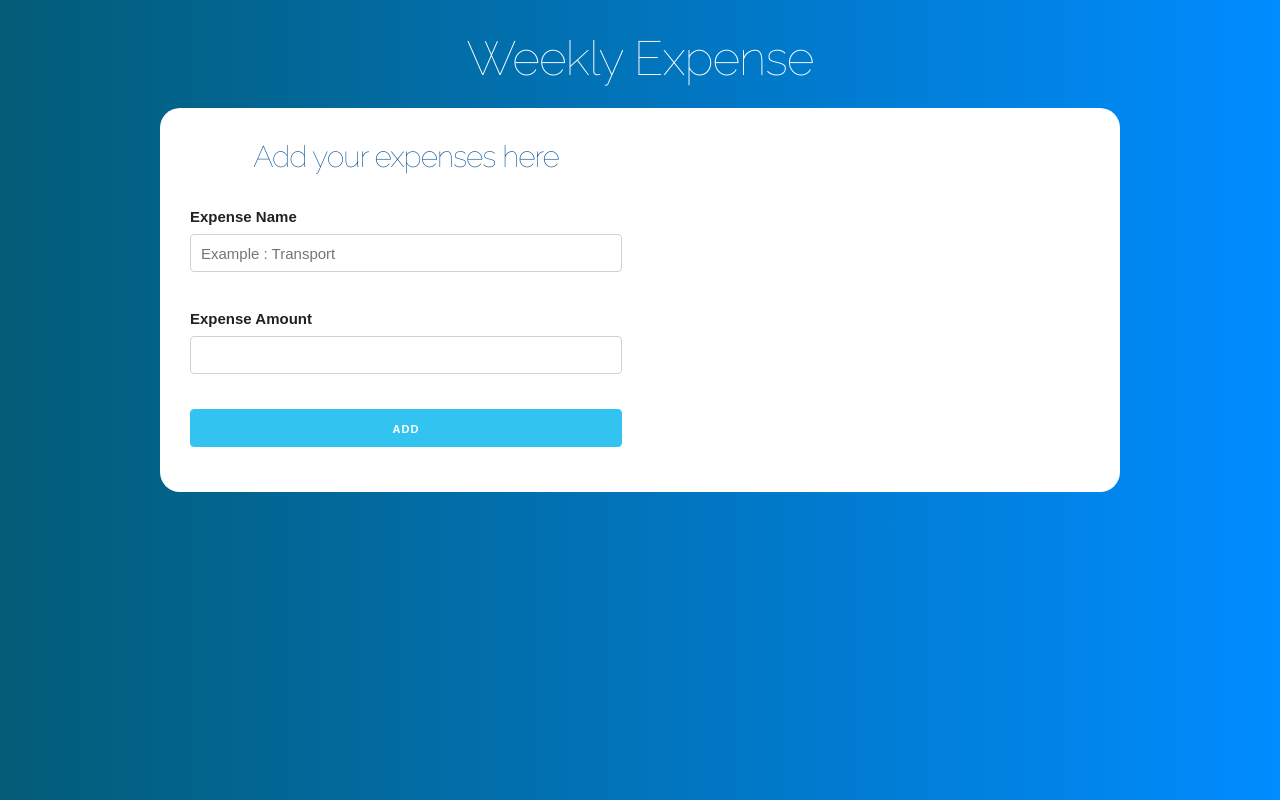
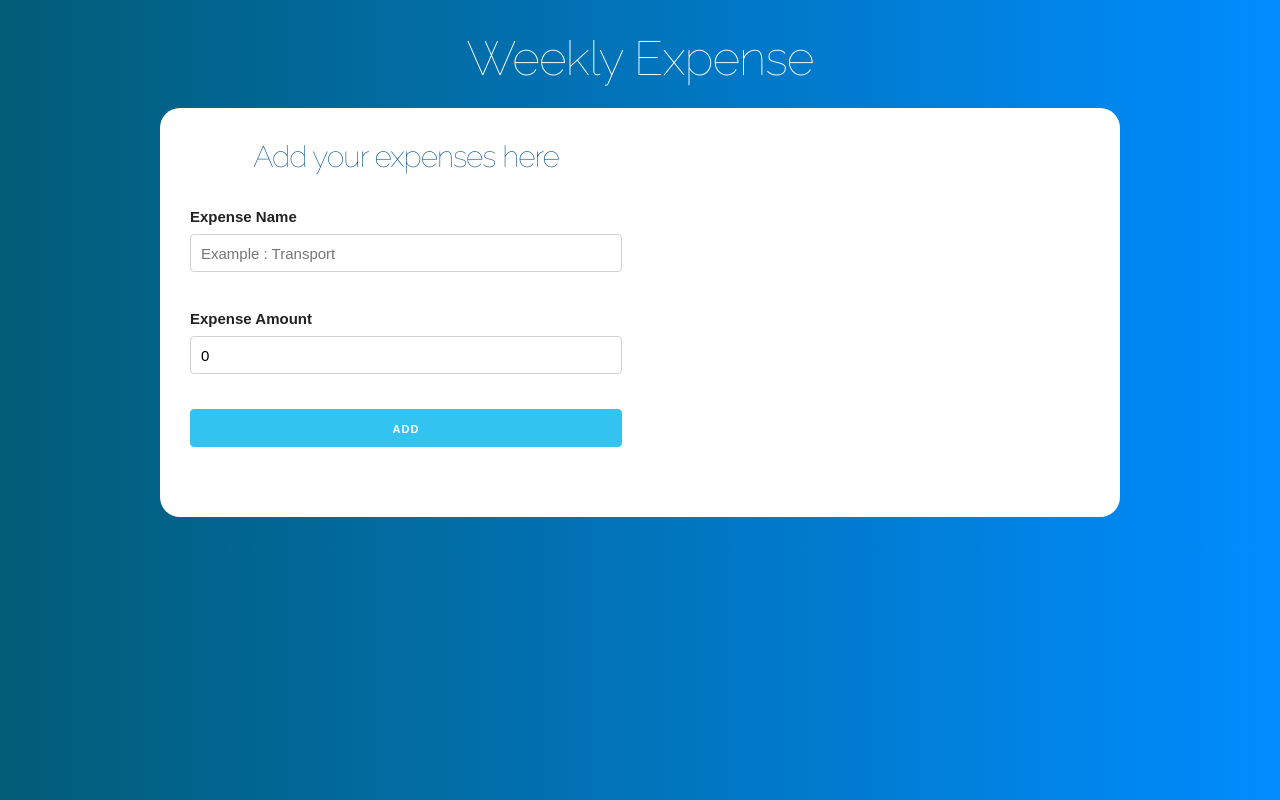
Before and after one commit to Erick-SN/BudgetControl, a React (Create React App) app: page / in a window 1280 px wide. Both pictures are taken after typing "5" into the empty fields and a click on the input "Submit Budget". Built offline with nearby package versions, Linux system fonts and the light colour scheme.

Commit message:
Form state creation

```diff
--- a/src/components/Form.jsx
+++ b/src/components/Form.jsx
@@ -1,7 +1,15 @@
 import React, { useState } from 'react';
 const Form = () => {
+  const [name, setName] = useState('');
+  const [amount, setAmount] = useState(0);
+
+  const onSubmitExpense = (e) => {
+    e.preventDefault();
+  };
+
   return (
     <>
+      <form onSubmit={onSubmitExpense}>
         <h2>Add your expenses here</h2>
         <div className='campo'>
           <label>Expense Name</label>
@@ -9,17 +17,25 @@ const Form = () => {
             type='text'
             className='u-full-width'
             placeholder='Example : Transport'
+            value={name}
+            onChange={(e) => setName(e.target.value)}
           />
         </div>
         <div className='campo'>
           <label>Expense Amount</label>
-        <input type='number' className='u-full-width' />
+          <input
+            type='number'
+            className='u-full-width'
+            value={amount}
+            onChange={(e) => setAmount(parseInt(e.target.value, 10))}
+          />
         </div>
         <input
           type='submit'
           className='button-primary u-full-width'
           value='Add'
         />
+      </form>
     </>
   );
 };
```
Lines whose indentation alone changed are shown as unchanged.
